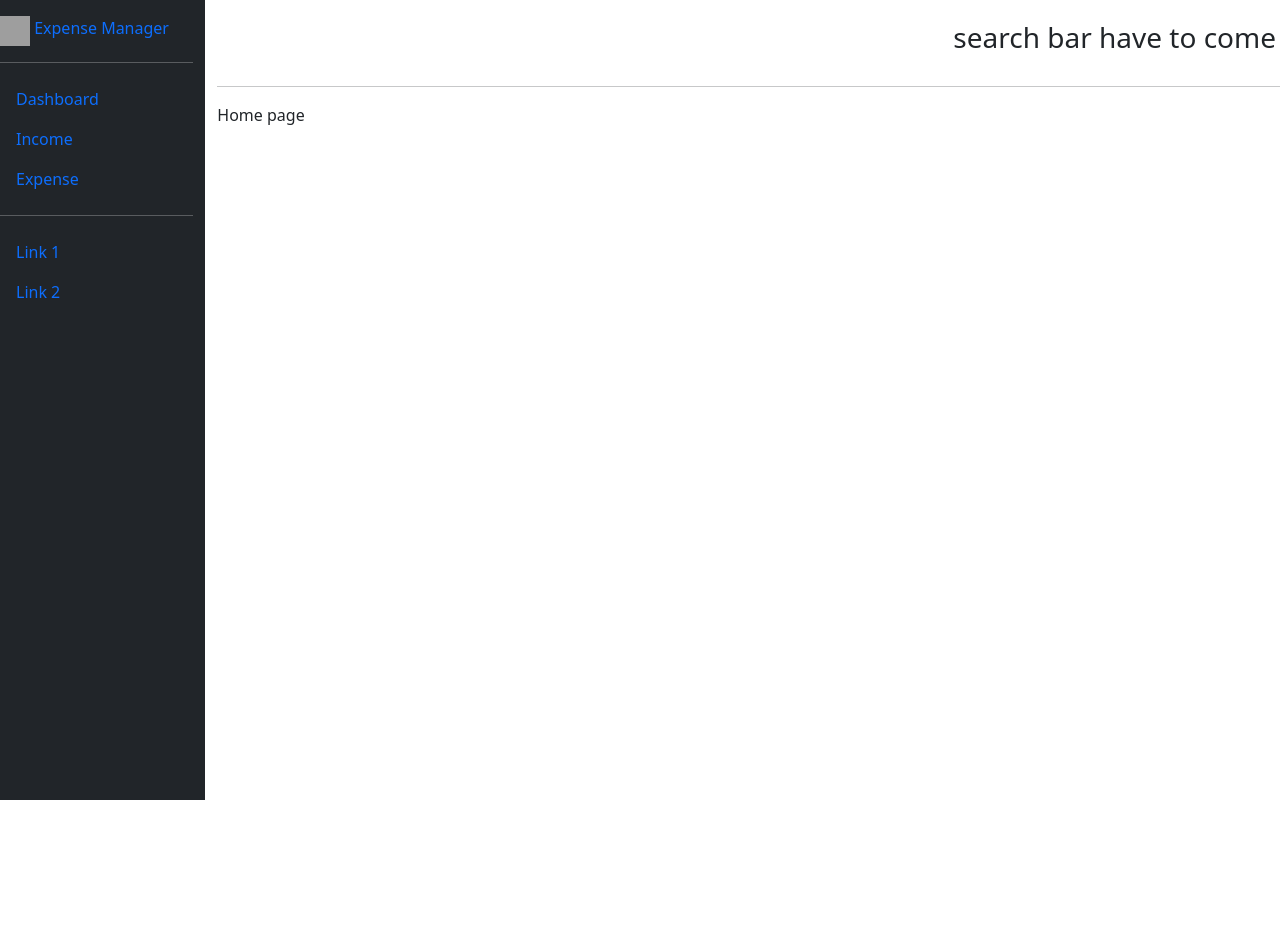
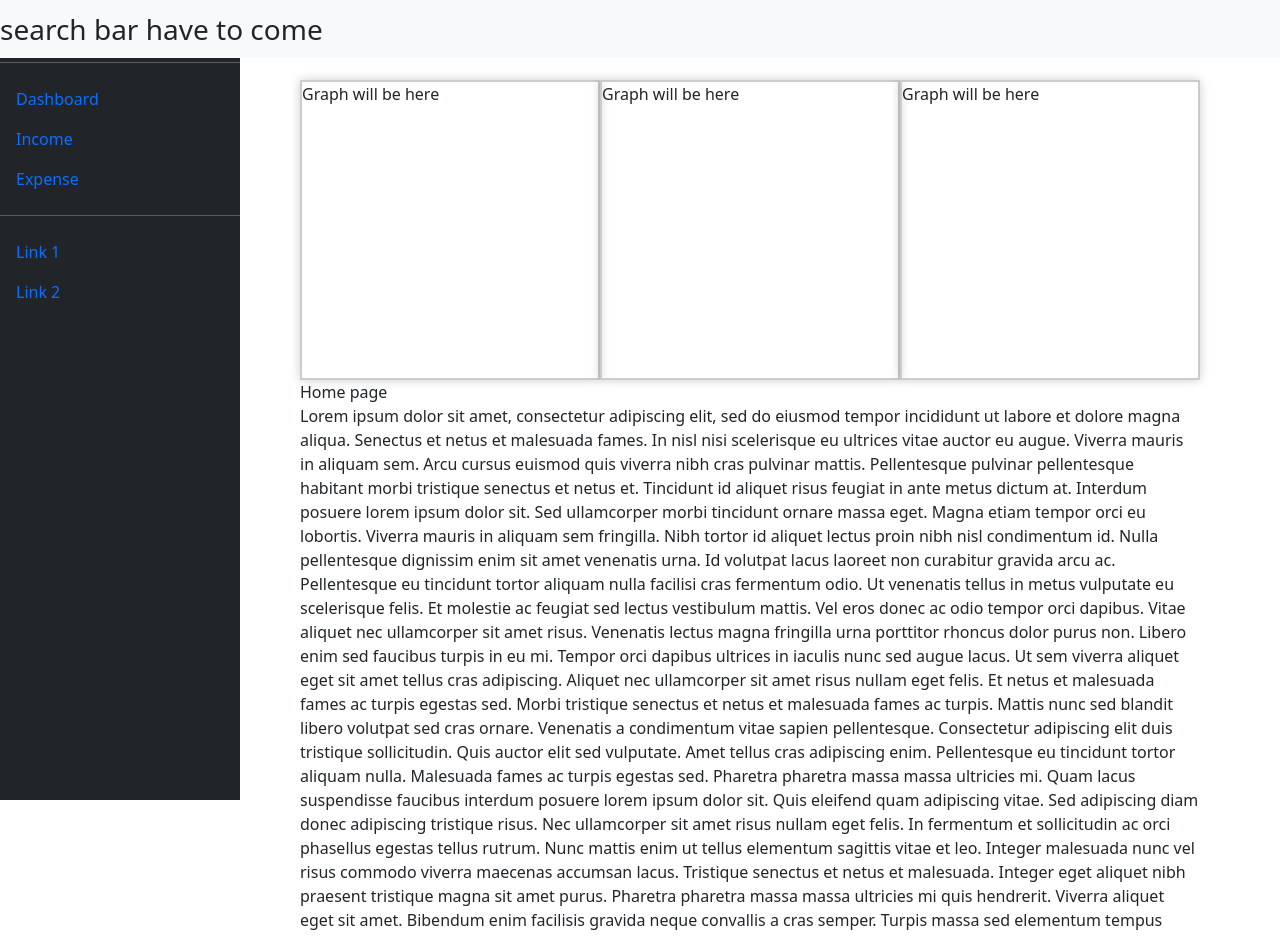
Before and after one commit to evin-wilson/expense-manager, a React (Create React App) app: page / in a window 1280 px wide. Shown: the top 936 px of the page. Before the commit the page ends 800 px from the top, so only its background shows below. Built offline with nearby package versions, Linux system fonts and the light colour scheme; grey boxes are pictures that could not be loaded.

Commit message:
made the navs fixed and  dashboard placeholders

```diff
--- a/src/App.js
+++ b/src/App.js
@@ -1,24 +1,21 @@
 import { Row, Col } from 'react-bootstrap';
-import SideNavigation from './compontent/SideNavigation';
+import Navigations from './compontent/Navigations';
 import Home from './pages/Home';
 
 function App() {
   return (
     <div className='App'>
-      <Row>
-        <Col md={2} className='bg-dark vh-100 pt-3'>
-          <SideNavigation />
-        </Col>
-        <Col md={10}>
-          <Row style={{ height: '70px' }}>
-            <div className='p-3 fs-3 text-end'>search bar have to come</div>
-          </Row>
-          <hr />
-          <Row className='flex-grow-1'>
-            <Home />
-          </Row>
-        </Col>
-      </Row>
+      <Navigations />
+      <div
+        style={{
+          paddingLeft: '300px',
+          paddingRight: '80px',
+          paddingTop: '80px',
+          width: '100%',
+        }}
+      >
+        <Home />
+      </div>
     </div>
   );
 }
--- /dev/null
+++ b/src/compontent/Dashboard.css
@@ -0,0 +1,6 @@
+.graph {
+  width: 300px;
+  height: 300px;
+  border: 2px solid #ccc; /* border color and width */
+  box-shadow: 0 0 10px rgba(0, 0, 0, 0.2); /* shadow properties */
+}
--- /dev/null
+++ b/src/compontent/Dashboard.jsx
@@ -0,0 +1,12 @@
+import './Dashboard.css';
+
+const Dashboard = () => {
+  return (
+    <>
+      <div className='graph'>Graph will be here</div>
+      <p></p>
+    </>
+  );
+};
+
+export default Dashboard;
--- /dev/null
+++ b/src/compontent/Navigations.jsx
@@ -0,0 +1,23 @@
+import SideNavigation from './SideNavigation';
+import Navbar from 'react-bootstrap/Navbar';
+const Navigations = () => {
+  return (
+    <>
+      <div
+        className='bg-dark vh-100 pt-3 position-fixed'
+        style={{ width: '240px', zIndex: 3 }}
+      >
+        <SideNavigation />
+      </div>
+      <Navbar bg='light' variant='dark' fixed='top' className='fs-3 text-end'>
+        search bar have to come <hr />
+      </Navbar>
+      {/* <nav className='fs-3 text-end fixed-top' style={{ height: '60px' }}>
+        search bar have to come
+        <hr />
+      </nav> */}
+    </>
+  );
+};
+
+export default Navigations;
--- a/src/pages/Home.jsx
+++ b/src/pages/Home.jsx
@@ -1,7 +1,126 @@
+import Dashboard from '../compontent/Dashboard';
+
 const Home = () => {
   return (
     <>
+      <div className='d-flex justify-content-around'>
+        <Dashboard />
+        <Dashboard />
+        <Dashboard />
+      </div>
       <div>Home page</div>
+      <p>
+        Lorem ipsum dolor sit amet, consectetur adipiscing elit, sed do eiusmod
+        tempor incididunt ut labore et dolore magna aliqua. Senectus et netus et
+        malesuada fames. In nisl nisi scelerisque eu ultrices vitae auctor eu
+        augue. Viverra mauris in aliquam sem. Arcu cursus euismod quis viverra
+        nibh cras pulvinar mattis. Pellentesque pulvinar pellentesque habitant
+        morbi tristique senectus et netus et. Tincidunt id aliquet risus feugiat
+        in ante metus dictum at. Interdum posuere lorem ipsum dolor sit. Sed
+        ullamcorper morbi tincidunt ornare massa eget. Magna etiam tempor orci
+        eu lobortis. Viverra mauris in aliquam sem fringilla. Nibh tortor id
+        aliquet lectus proin nibh nisl condimentum id. Nulla pellentesque
+        dignissim enim sit amet venenatis urna. Id volutpat lacus laoreet non
+        curabitur gravida arcu ac. Pellentesque eu tincidunt tortor aliquam
+        nulla facilisi cras fermentum odio. Ut venenatis tellus in metus
+        vulputate eu scelerisque felis. Et molestie ac feugiat sed lectus
+        vestibulum mattis. Vel eros donec ac odio tempor orci dapibus. Vitae
+        aliquet nec ullamcorper sit amet risus. Venenatis lectus magna fringilla
+        urna porttitor rhoncus dolor purus non. Libero enim sed faucibus turpis
+        in eu mi. Tempor orci dapibus ultrices in iaculis nunc sed augue lacus.
+        Ut sem viverra aliquet eget sit amet tellus cras adipiscing. Aliquet nec
+        ullamcorper sit amet risus nullam eget felis. Et netus et malesuada
+        fames ac turpis egestas sed. Morbi tristique senectus et netus et
+        malesuada fames ac turpis. Mattis nunc sed blandit libero volutpat sed
+        cras ornare. Venenatis a condimentum vitae sapien pellentesque.
+        Consectetur adipiscing elit duis tristique sollicitudin. Quis auctor
+        elit sed vulputate. Amet tellus cras adipiscing enim. Pellentesque eu
+        tincidunt tortor aliquam nulla. Malesuada fames ac turpis egestas sed.
+        Pharetra pharetra massa massa ultricies mi. Quam lacus suspendisse
+        faucibus interdum posuere lorem ipsum dolor sit. Quis eleifend quam
+        adipiscing vitae. Sed adipiscing diam donec adipiscing tristique risus.
+        Nec ullamcorper sit amet risus nullam eget felis. In fermentum et
+        sollicitudin ac orci phasellus egestas tellus rutrum. Nunc mattis enim
+        ut tellus elementum sagittis vitae et leo. Integer malesuada nunc vel
+        risus commodo viverra maecenas accumsan lacus. Tristique senectus et
+        netus et malesuada. Integer eget aliquet nibh praesent tristique magna
+        sit amet purus. Pharetra pharetra massa massa ultricies mi quis
+        hendrerit. Viverra aliquet eget sit amet. Bibendum enim facilisis
+        gravida neque convallis a cras semper. Turpis massa sed elementum tempus
+        egestas sed sed risus pretium. Lobortis scelerisque fermentum dui
+        faucibus in ornare quam. Nunc vel risus commodo viverra. Pulvinar mattis
+        nunc sed blandit libero volutpat. Ac placerat vestibulum lectus mauris.
+        Dui faucibus in ornare quam viverra. Sapien eget mi proin sed libero
+        enim sed faucibus. Bibendum neque egestas congue quisque egestas diam.
+        Pharetra et ultrices neque ornare aenean euismod. Mattis aliquam
+        faucibus purus in massa tempor. Hendrerit dolor magna eget est lorem
+        ipsum dolor sit. Risus commodo viverra maecenas accumsan lacus vel
+        facilisis. Ac turpis egestas integer eget aliquet nibh praesent
+        tristique magna. Eu tincidunt tortor aliquam nulla. Vitae semper quis
+        lectus nulla at volutpat diam ut. Varius vel pharetra vel turpis nunc
+        eget lorem dolor. Adipiscing vitae proin sagittis nisl rhoncus mattis.
+        Dignissim cras tincidunt lobortis feugiat vivamus at augue. Sit amet
+        mattis vulputate enim nulla aliquet porttitor lacus. Quis auctor elit
+        sed vulputate mi. Integer eget aliquet nibh praesent tristique. Sed nisi
+        lacus sed viverra tellus in. Turpis egestas pretium aenean pharetra
+        magna ac. Libero id faucibus nisl tincidunt eget. Dui ut ornare lectus
+        sit amet est placerat in egestas. Fermentum odio eu feugiat pretium nibh
+        ipsum consequat. Parturient montes nascetur ridiculus mus mauris vitae
+        ultricies. Nibh ipsum consequat nisl vel pretium lectus quam id. Id
+        volutpat lacus laoreet non curabitur gravida arcu ac. Commodo sed
+        egestas egestas fringilla. Orci ac auctor augue mauris augue neque
+        gravida. Vel pretium lectus quam id leo in. Commodo nulla facilisi
+        nullam vehicula ipsum a arcu cursus. Hendrerit gravida rutrum quisque
+        non tellus orci ac auctor. Nulla aliquet enim tortor at auctor urna
+        nunc. Et netus et malesuada fames ac turpis. Rutrum tellus pellentesque
+        eu tincidunt tortor aliquam nulla facilisi. Ipsum consequat nisl vel
+        pretium lectus quam id leo. Rhoncus urna neque viverra justo nec
+        ultrices dui. Quam elementum pulvinar etiam non quam lacus. Elit sed
+        vulputate mi sit amet mauris. Arcu felis bibendum ut tristique et
+        egestas. Id consectetur purus ut faucibus pulvinar elementum. Duis
+        convallis convallis tellus id interdum. Lorem sed risus ultricies
+        tristique nulla. Cursus vitae congue mauris rhoncus aenean vel. Risus
+        nullam eget felis eget. Dis parturient montes nascetur ridiculus mus.
+        Vestibulum sed arcu non odio. Blandit turpis cursus in hac habitasse
+        platea dictumst quisque sagittis. In fermentum posuere urna nec
+        tincidunt praesent. Turpis in eu mi bibendum neque egestas congue
+        quisque. Venenatis cras sed felis eget velit aliquet. Egestas erat
+        imperdiet sed euismod nisi porta lorem mollis aliquam. Volutpat sed cras
+        ornare arcu dui. Erat nam at lectus urna duis convallis convallis. Cras
+        semper auctor neque vitae tempus quam pellentesque nec nam. Cursus vitae
+        congue mauris rhoncus. Et malesuada fames ac turpis egestas maecenas
+        pharetra. Interdum velit laoreet id donec ultrices tincidunt arcu.
+        Quisque non tellus orci ac. Vulputate odio ut enim blandit volutpat
+        maecenas volutpat blandit. Netus et malesuada fames ac turpis. Id
+        venenatis a condimentum vitae sapien pellentesque. Arcu ac tortor
+        dignissim convallis aenean et tortor at. Faucibus turpis in eu mi
+        bibendum neque egestas congue. Nunc sed id semper risus in hendrerit
+        gravida rutrum quisque. Lacus suspendisse faucibus interdum posuere
+        lorem. Risus feugiat in ante metus dictum at tempor commodo. Amet
+        consectetur adipiscing elit pellentesque habitant morbi. Eleifend mi in
+        nulla posuere. Lacus sed turpis tincidunt id aliquet risus feugiat in.
+        Dolor sit amet consectetur adipiscing elit duis. Amet facilisis magna
+        etiam tempor orci eu lobortis elementum. Egestas pretium aenean pharetra
+        magna ac. Diam vulputate ut pharetra sit amet aliquam. Purus in massa
+        tempor nec feugiat nisl. Nec tincidunt praesent semper feugiat. Feugiat
+        pretium nibh ipsum consequat nisl vel pretium. Aliquam sem et tortor
+        consequat id porta nibh. Ac auctor augue mauris augue neque. Et tortor
+        at risus viverra adipiscing. Lectus vestibulum mattis ullamcorper velit
+        sed ullamcorper morbi tincidunt ornare. Enim neque volutpat ac
+        tincidunt. Porta nibh venenatis cras sed felis. Egestas quis ipsum
+        suspendisse ultrices gravida dictum fusce ut. Quis auctor elit sed
+        vulputate mi sit amet. Arcu non odio euismod lacinia at. Augue eget arcu
+        dictum varius duis at consectetur. Amet purus gravida quis blandit.
+        Aliquam ultrices sagittis orci a scelerisque purus semper eget. Egestas
+        purus viverra accumsan in nisl nisi scelerisque. Ipsum suspendisse
+        ultrices gravida dictum fusce ut placerat orci nulla. Eu feugiat pretium
+        nibh ipsum consequat nisl vel pretium. Quam id leo in vitae turpis.
+        Ipsum dolor sit amet consectetur. Neque ornare aenean euismod elementum
+        nisi. Vestibulum rhoncus est pellentesque elit ullamcorper dignissim
+        cras tincidunt lobortis. Non consectetur a erat nam at lectus urna.
+        Commodo nulla facilisi nullam vehicula ipsum a. Massa tincidunt dui ut
+        ornare.
+      </p>
     </>
   );
 };
```
Also changed, not shown: 1 other file (tests, documents, lock files or other folders).
